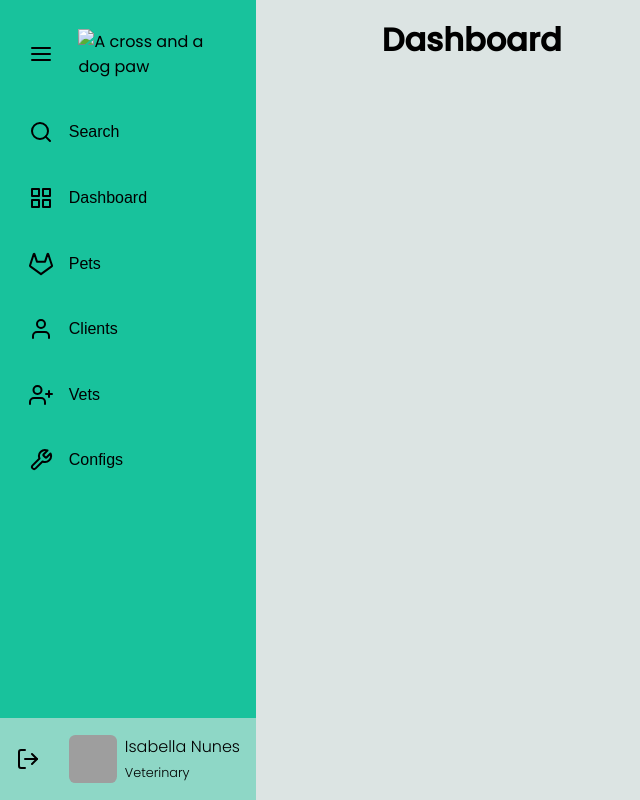
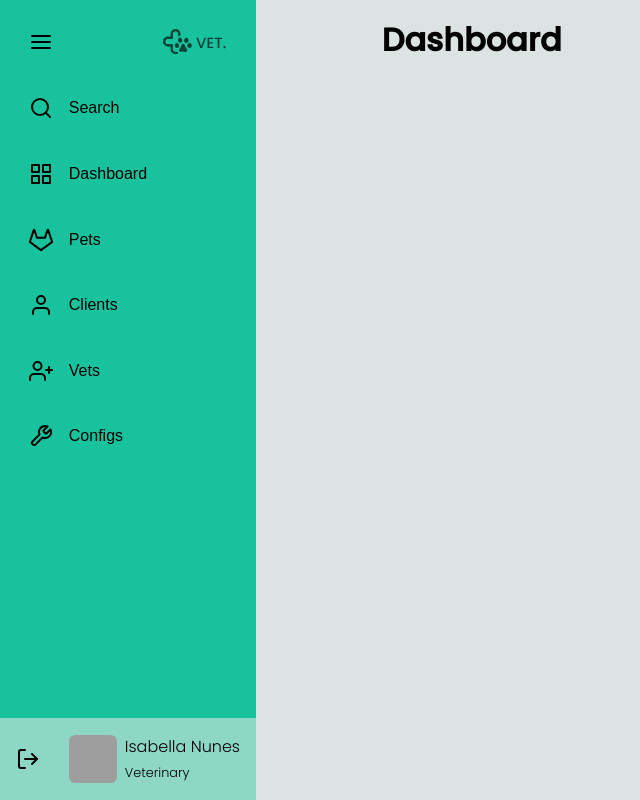
Before and after one commit to isadfrn/sidebar, a plain HTML site: page index.html in a window 1280 px wide. Shown: the whole page, without its empty margins (0-640 px from the left). Drawn offline with nearby package versions, Linux system fonts and the light colour scheme; grey boxes are pictures that could not be loaded.

Commit message:
feat: add favicon

```diff
--- a/index.html
+++ b/index.html
@@ -2,8 +2,8 @@
 <html lang="en">
   <head>
     <meta charset="UTF-8" />
-    <meta http-equiv="X-UA-Compatible" content="IE=edge" />
     <meta name="viewport" content="width=device-width, initial-scale=1.0" />
+    <link rel="icon" type="image/svg+xml" href="./public/favicon.svg" />
     <link rel="preconnect" href="https://fonts.googleapis.com" />
     <link rel="preconnect" href="https://fonts.gstatic.com" crossorigin />
     <link
@@ -23,7 +23,7 @@
           <button class="open">
             <em data-feather="menu"></em>
           </button>
-          <img class="logo" src="./assets/image/logo.svg" alt="A cross and a dog paw" />
+          <img class="logo" src="./assets/img/logo.svg" alt="A cross and a dog paw" />
         </div>
 
         <button class="search">
```
Also changed, not shown: assets/img/demo.gif (renamed from assets/images/demo.gif), assets/img/logo.svg (renamed from assets/images/logo.svg), public/favicon.svg (added), 1 other file.
